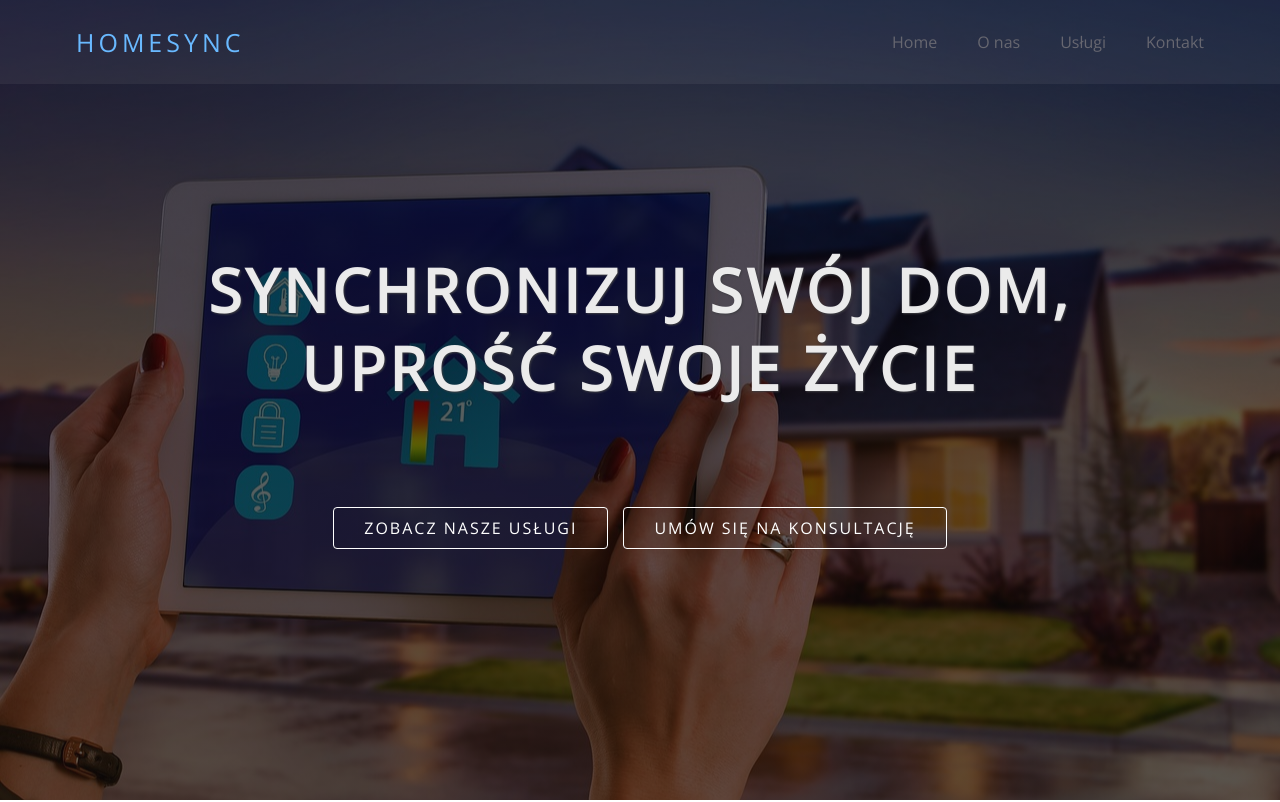
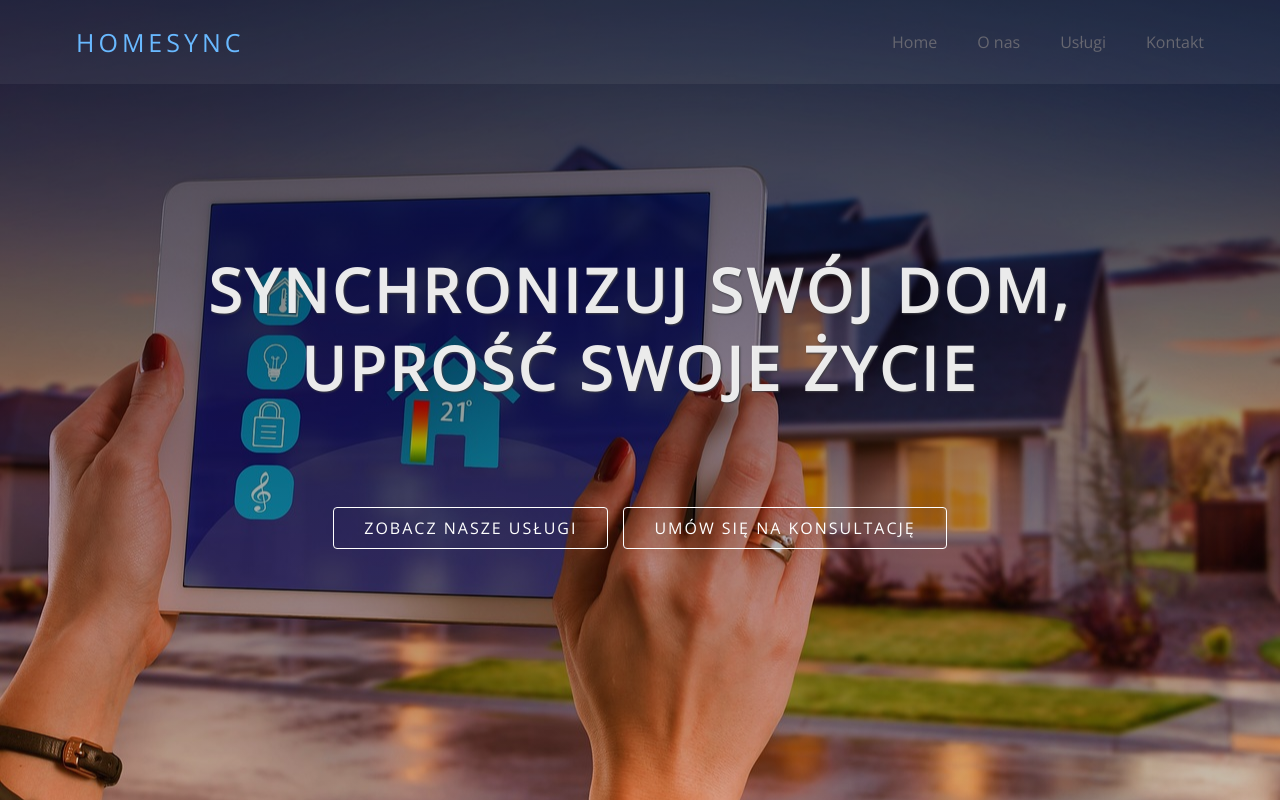
Before and after one commit to Vitalii2594/smart-house, a plain HTML site: page index.html in a window 1280 px wide. Shown: the top 802 px of the page. Drawn offline with nearby package versions, Linux system fonts and the light colour scheme.

Commit message:
Update styles.css

```diff
--- a/styles.css
+++ b/styles.css
@@ -123,7 +123,7 @@ p {
   color: #fff;
   text-align: center;
   background-color: #282936;
-  background-image: linear-gradient(rgba(2, 2, 2, 0.644), rgb(10 10 10 / 65%)), url("img/welcome-bg.jpg");
+  background-image: linear-gradient(rgba(2, 2, 2, 0.644), rgba(10, 10, 10, 0.151)), url("img/welcome-bg.jpg");
   background-size: cover;
  background-position: center;
 }
```
